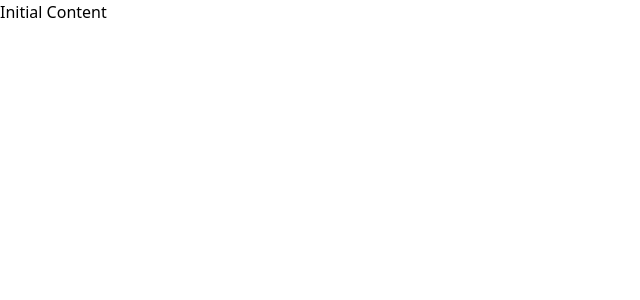
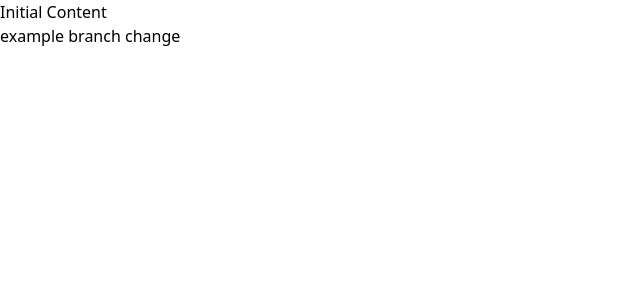
Before and after one commit to NaingLuTun/flowy, a React (Vite) app: page / in a window 1280 px wide. Shown: the top 300 px of the page, without its empty margins (0-640 px from the left). Built offline with nearby package versions, Linux system fonts and the light colour scheme.

Commit message:
created example branch

```diff
--- a/src/App.tsx
+++ b/src/App.tsx
@@ -5,6 +5,7 @@ function App() {
   return (
     <>
       <p className="text-3xl text-green-600 underline">Initial Content</p>
+      <p>example branch change</p>
     </>
   )
 }
```
